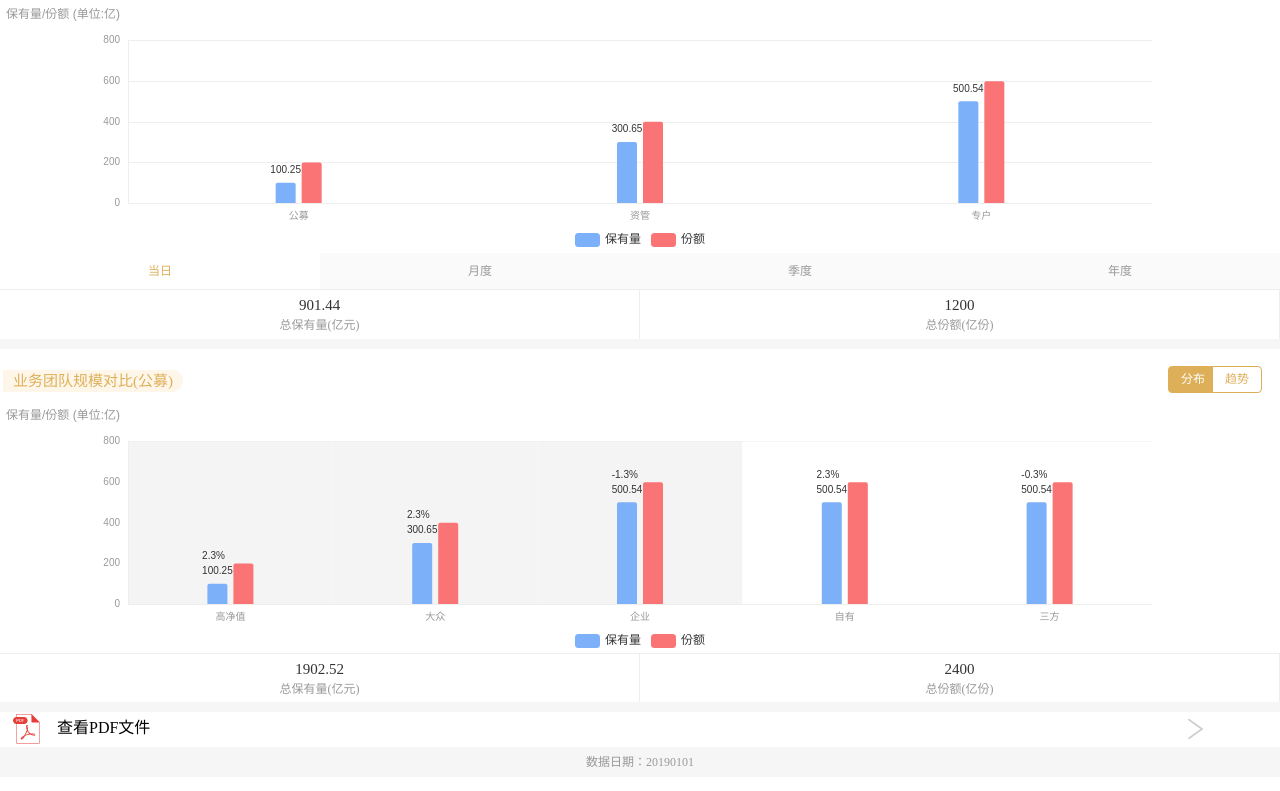
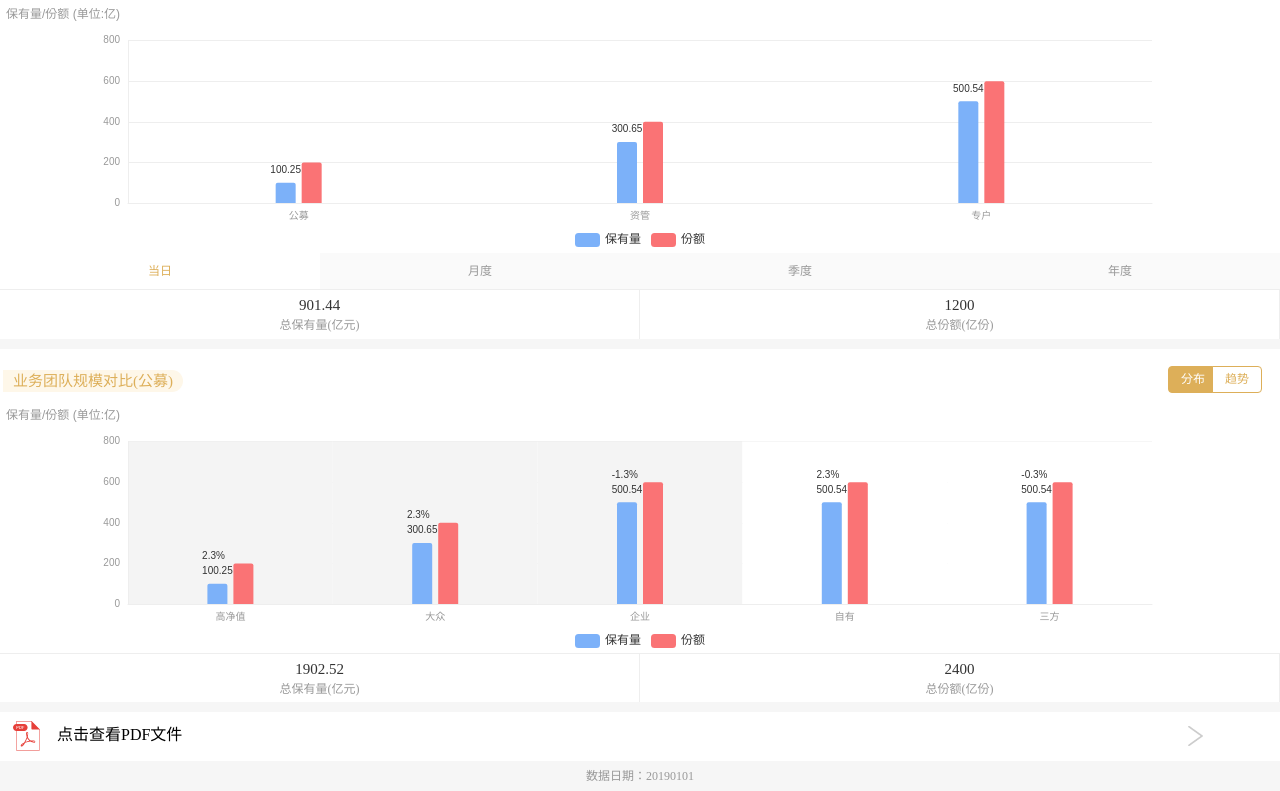
Before and after one commit to YybAdmin/htf-dashboard, a Vue app: page /#/hujin in a window 1280 px wide. Shown: the part 603-1394 px from the top of the page. Built offline with nearby package versions, Linux system fonts and the light colour scheme.

Commit message:
样式修改

```diff
--- a/src/components/baseCom/downloadPDF.vue
+++ b/src/components/baseCom/downloadPDF.vue
@@ -1,10 +1,10 @@
 <template>
   <div>
     <div style="text-align: left;">
-      <table style="width: 95%;table-layout: fixed">
+      <table style="width: 95%;table-layout: fixed;height: 50px">
         <tr>
-          <td @click="jumpToPDF()">
-              <img id="pdf" :src="srcURL" class="pdfImg" /> <div style="display: inline-block">{{description}}</div>
+          <td @click="jumpToPDF()" width="60%">
+              <img id="pdf" :src="srcURL" class="pdfImg" /> <div style="display: inline-block;font-family:PingFangSC-Regular;">{{description}}</div>
           </td>
           <td v-show="!ifPDF" @click="jumpToPDF()">
             <div class="pdfButtons">
@@ -45,7 +45,7 @@ export default {
     return {
       ifPDF: false,
       srcURL: pdfImg,
-      description: '查看PDF文件',
+      description: '点击查看PDF文件',
       scale: 1,
       pageNum: 1,
       pageNumShow: '',
@@ -87,7 +87,7 @@ export default {
         this.downloadPDF()
       } else {
         this.srcURL = pdfImg
-        this.description = '查看PDF文件'
+        this.description = '点击查看PDF文件'
         $('#loading').hide()
       }
     },
```
